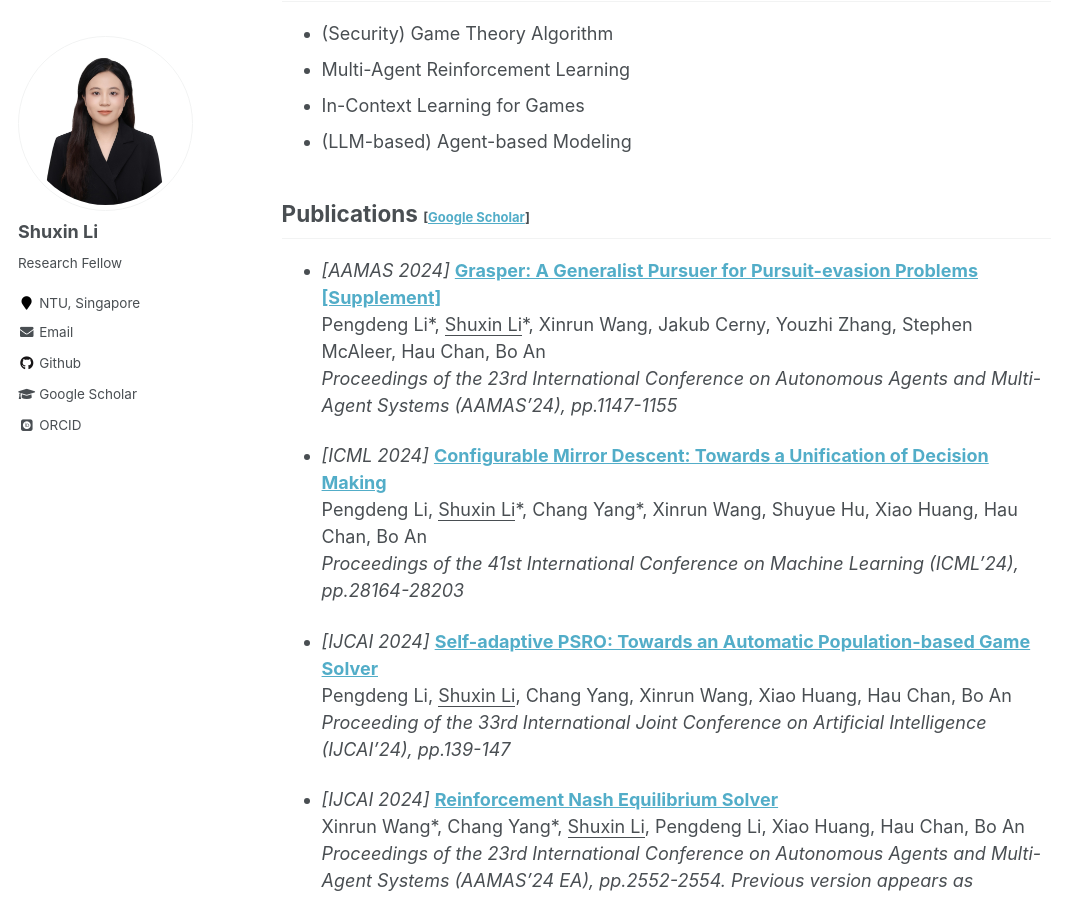
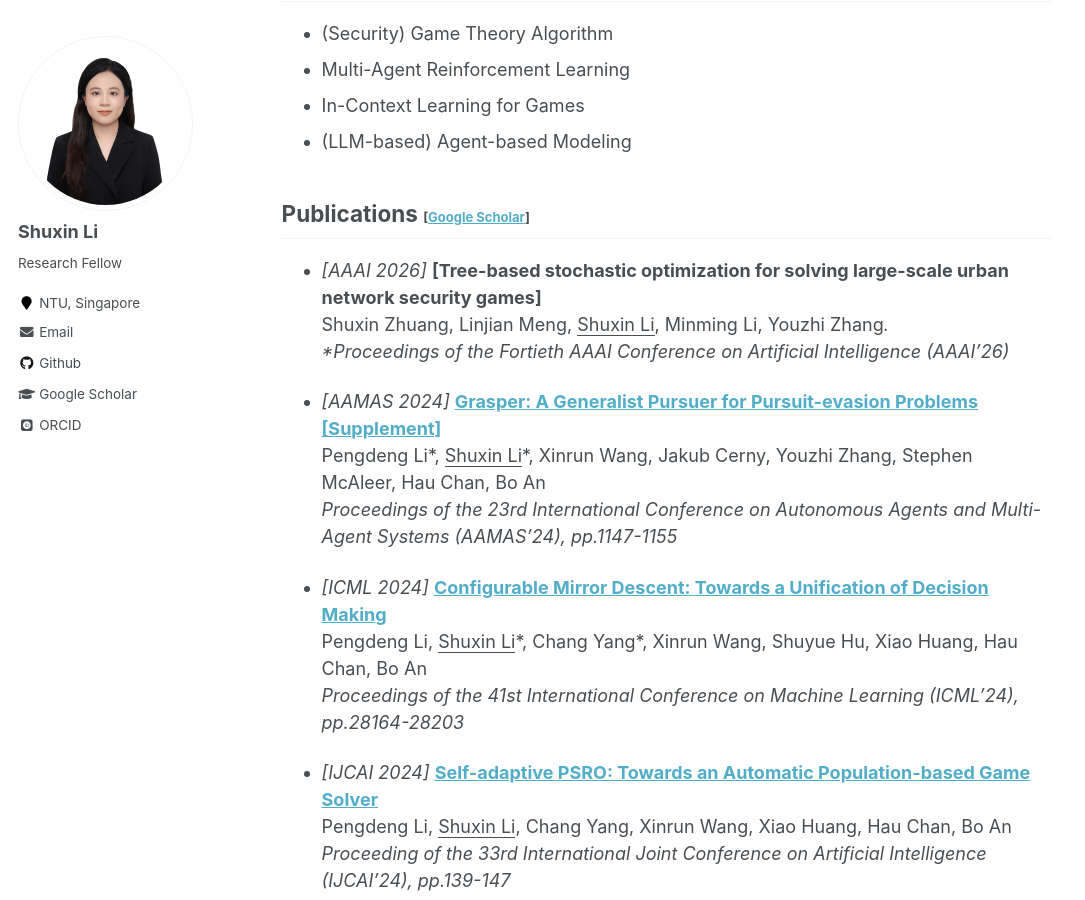
Before and after one commit to ShuxinLi-Info/ShuxinLi-Info.github.io, a Jekyll site: the page built from _pages/about.md, in a window 1280 px wide and 900 px high, scrolled down 386 px. Shown: the whole window, without its empty margins (0-1085 px from the left). Built offline with Jekyll 4.4.1, drawn with Linux system fonts in a browser that asks for light colours; some web fonts are replaced.

Commit message:
Update about.md

```diff
--- a/_pages/about.md
+++ b/_pages/about.md
@@ -21,7 +21,11 @@ I am currently a **Research Fellow** at Nanyang Technological University (NTU),
 <br/>
 
 ## Publications <span style="font-size:small;">[[Google Scholar](https://scholar.google.com/citations?user=bSksaBYAAAAJ&hl=zh-CN)]</span>
-
+- *[AAAI 2026]* **[Tree-based stochastic optimization for solving large-scale urban network security games]**
+  <br/>
+Shuxin Zhuang, Linjian Meng, <u>Shuxin Li</u>, Minming Li, Youzhi Zhang*.
+  <br/>
+*Proceedings of the Fortieth AAAI Conference on Artificial Intelligence (AAAI'26)*
 
 - *[AAMAS 2024]* **[Grasper: A Generalist Pursuer for Pursuit-evasion Problems](https://shuxinli-info.github.io/files/Grasper%20A%20Generalist%20Pursuer%20for%20Pursuit-Evasion%20Problems.pdf)
  [[Supplement]](https://shuxinli-info.github.io/files/Supplemental_Grasper%20A%20Generalist%20Pursuer%20for%20Pursuit-Evasion%20Problems.pdf)**
```
